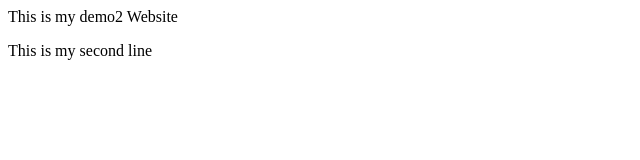
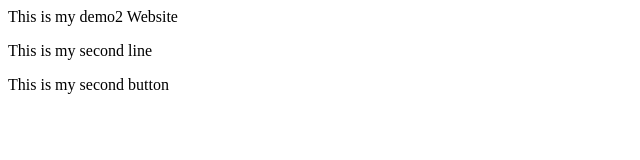
Before and after one commit to Priyanshu8265/demo2, a plain HTML site: page index.html in a window 1280 px wide. Shown: the whole page, without its empty margins (0-640 px from the left). Drawn offline with Linux system fonts and the light colour scheme.

Commit message:
Added new feature button

```diff
--- a/index.html
+++ b/index.html
@@ -1,2 +1,3 @@
 <p> This is my demo2 Website</p>
 <p> This is my second line</p>
+<p> This is my second button</p>
```
